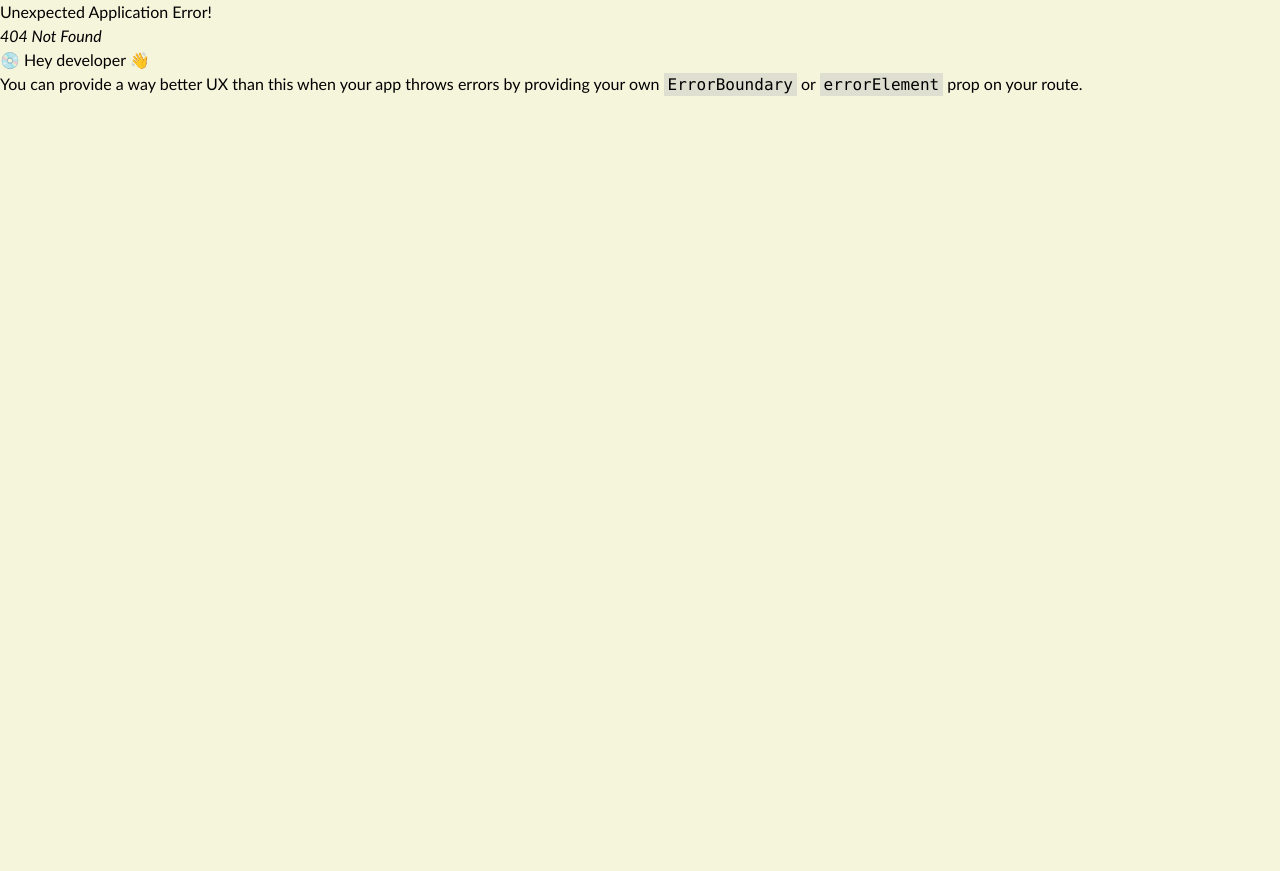
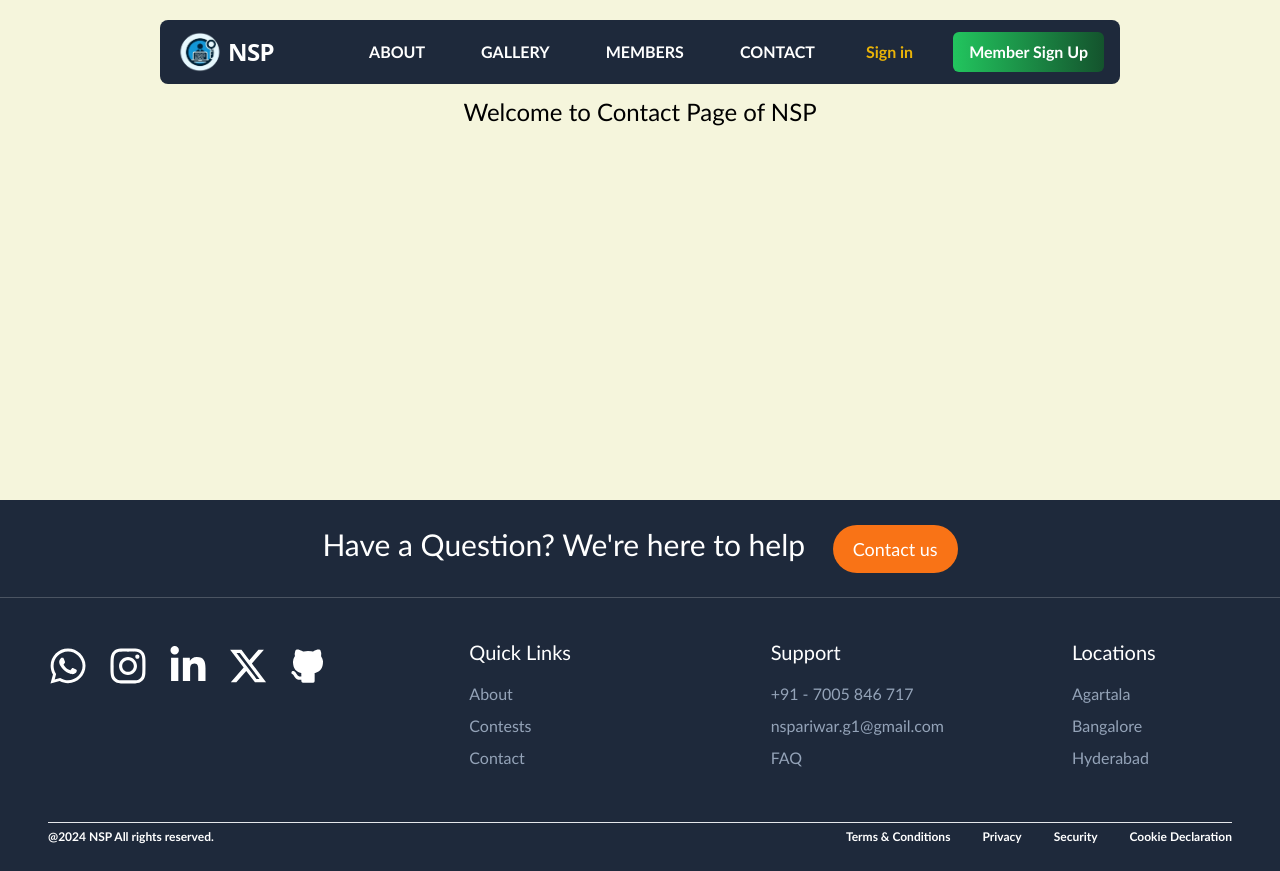
Before and after one commit to NITA-South-Paribar/nsp-web-page, a React (Vite) app: page /nsp-web-page/contact in a window 1280 px wide. Before the commit this address had no page. Before the commit the page ends 800 px from the top, so only its background shows below. Built offline with nearby package versions, Linux system fonts and the light colour scheme.

Commit message:
contact added

```diff
--- /dev/null
+++ b/src/components/Contact/Contact.jsx
@@ -0,0 +1,6 @@
+
+export const Contact = () => {
+    return (
+      <div className="text-2xl text-center px-5 py-3">Welcome to Contact Page of NSP</div>
+    )
+  }
--- a/src/constants/index.js
+++ b/src/constants/index.js
@@ -13,6 +13,6 @@ export const navItems = [
     },
     {
         label: "CONTACT",
-        href: "#"
+        href: "/nsp-web-page/contact"
     }
 ]
--- a/src/main.jsx
+++ b/src/main.jsx
@@ -5,6 +5,7 @@ import './index.css'
 import { RouterProvider, createBrowserRouter, createRoutesFromElements, Route } from 'react-router-dom'
 import { MemberSignUp } from './components/SignUp/MemberSignUp.jsx'
 import { About } from './components/About/About.jsx'
+import { Contact } from './components/Contact/Contact.jsx'
 import { ImageGallery } from './components/ImageGallery/ImageGallery.jsx'
 import MemberDasboard from './components/MemberPage/MemberDasboard/MemberDasboard.jsx'
 import MemberDetails from './components/MemberPage/MemberDetails/MemberDetails.jsx'
@@ -16,6 +17,7 @@ const routes = createBrowserRouter(
     <Route path="/nsp-web-page" element={<App/>}>
       <Route path="" element={<Home />} />
       <Route path="about" element={<About />} />
+      <Route path="contact" element={<Contact />} />
       <Route path="gallery" element={<ImageGallery />} />
       <Route path="members" element={<MemberDasboard />} />
       <Route path="members/:memberId" element={<MemberDetails />} />
```
